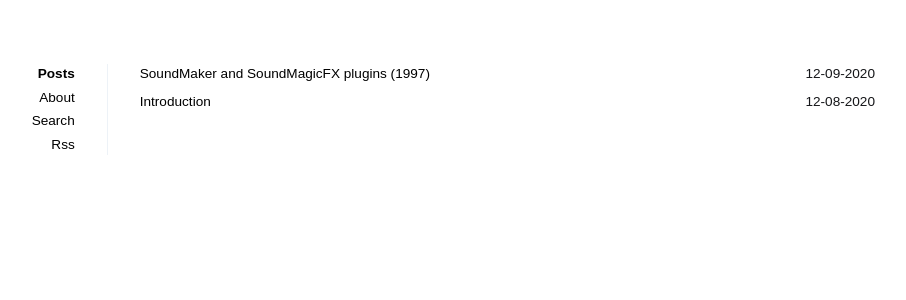
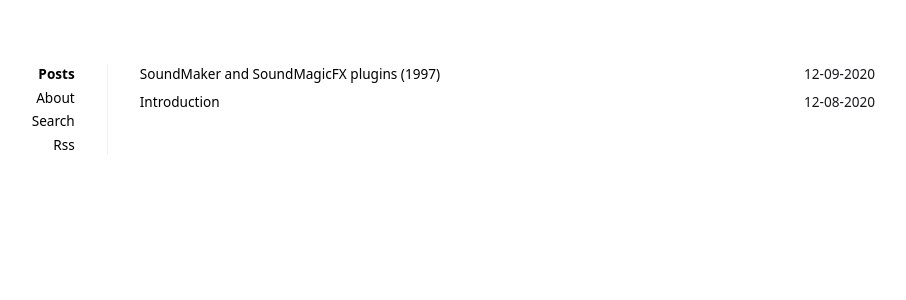
Before and after one commit to mockfuneral/mockfuneral.github.io, a Jekyll site: the page built from index.html, in a window 1280 px wide. Shown: the top 300 px of the page, without its empty margins (213-1119 px from the left). Built offline with Jekyll 4.4.1, drawn with Linux system fonts in a browser that asks for light colours.

Commit message:
font change

```diff
--- a/_sass/_main.scss
+++ b/_sass/_main.scss
@@ -9,7 +9,7 @@
 
 body {
 
-	font-family: 'Chicago Plain', sans-serif;
+	font-family: system-ui, sans-serif;
 	-webkit-font-smoothing: antialiased;
     text-rendering: optimizeLegibility;
 	line-height:1.5;
```
